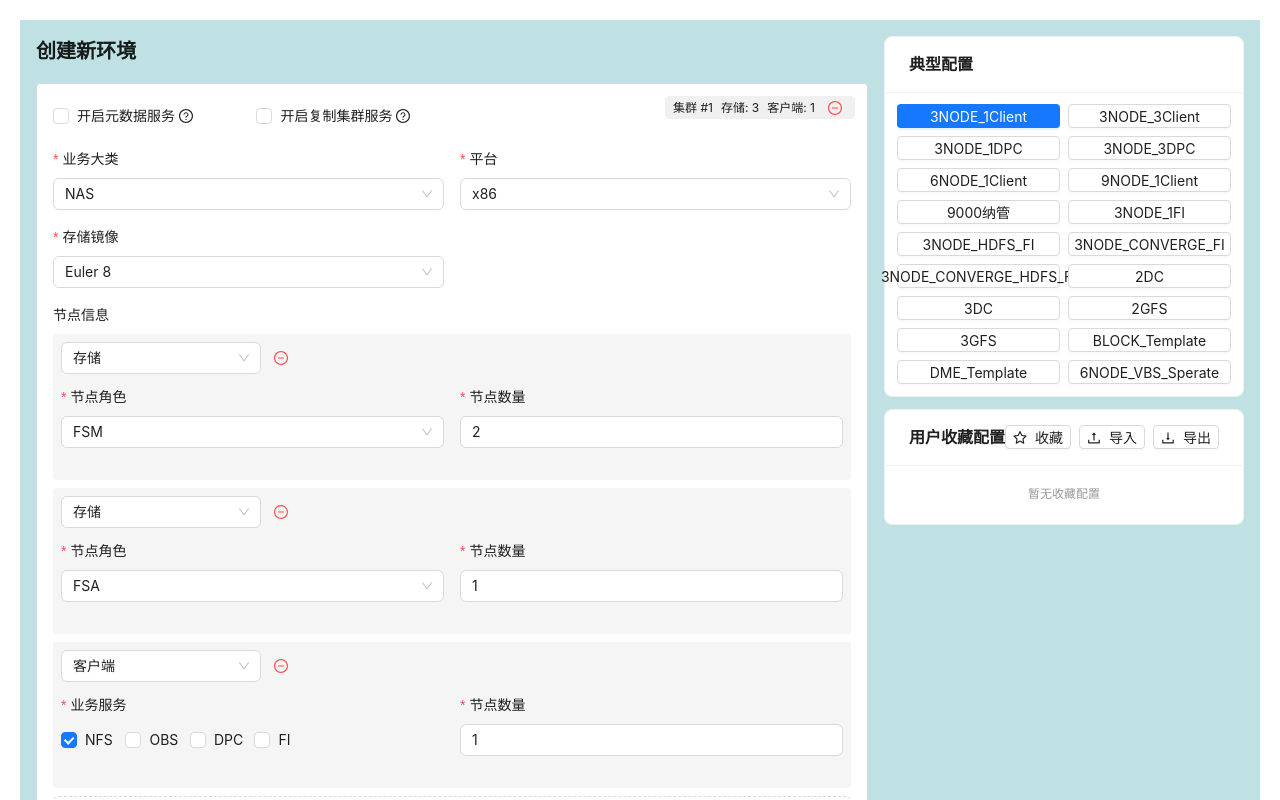
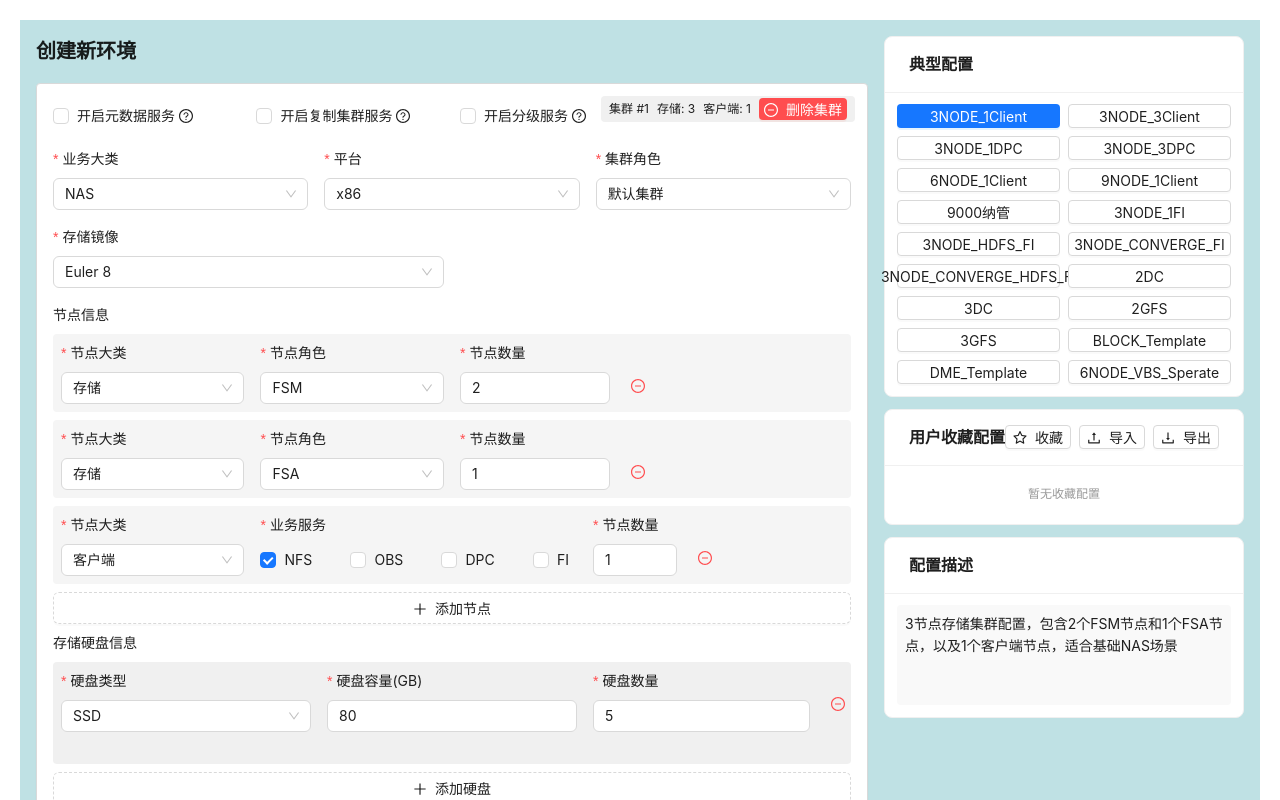
Before and after one commit to zhaoyushuo123/yao_chi, a React (Create React App) app: page / in a window 1280 px wide. Both pictures are taken after a click on the button "3NODE_1Client". Shown: the top 800 px of the page. Built offline with nearby package versions, Linux system fonts and the light colour scheme.

Commit message:
优化表单

```diff
--- a/src/App.js
+++ b/src/App.js
@@ -36,7 +36,20 @@ const EnvironmentCreateForm = () => {
     const [isFavoriteModalVisible, setIsFavoriteModalVisible] = useState(false);
     const [favoriteName, setFavoriteName] = useState('');
     const [showClientImage, setShowClientImage] = useState(false);
+    const [templateDescription, setTemplateDescription] = useState('');
     const inputTimerRef = useRef(null);
+
+    // 模板描述信息
+    const templateDescriptions = {
+        '3NODE_1Client': '3节点存储集群配置，包含2个FSM节点和1个FSA节点，以及1个客户端节点，适合基础NAS场景',
+        'BLOCK_Template': '块存储集群配置，包含3个FSM节点，适合块存储业务场景',
+        'DME_Template': 'DME集群配置，包含2个客户端节点，适合数据管理引擎场景',
+        '6NODE_VBS_Sperate': '6节点VBS分离部署配置，包含2个FSM节点、1个FSA节点和3个VBS节点，适合高性能块存储场景',
+        '2DC': '双数据中心配置，包含2个集群，每个集群3个FSM节点和1个客户端节点，支持数据复制',
+        '3DC': '三数据中心配置，包含3个集群，每个集群3个FSM节点和1个客户端节点，支持数据复制',
+        '2GFS': '双GFS集群配置，包含2个集群，每个集群3个FSM节点和1个客户端节点',
+        '3GFS': '三GFS集群配置，包含3个集群，每个集群3个FSM节点和1个客户端节点'
+    };
 
     // 初始化默认展示一个集群
     useEffect(() => {
@@ -45,6 +58,7 @@ const EnvironmentCreateForm = () => {
                 clusterName: '',
                 businessType: undefined,
                 platform: undefined,
+                clusterRole: '默认集群',
                 storageImage: undefined,
                 clientImage: undefined,
                 nodeInfo: [{
@@ -52,7 +66,8 @@ const EnvironmentCreateForm = () => {
                 }],
                 vbsSeparateDeploy: false,
                 enableMetadata: false,
-                enableReplication: false
+                enableReplication: false,
+                enableTiering: false
             }]
         });
         setClusterCount(1);
@@ -229,6 +244,7 @@ const EnvironmentCreateForm = () => {
             setNodeStats(calculateNodeStats(config.configData));
             message.success(`已应用自定义配置: ${config.configName}`);
             setActiveTemplate(`custom_${config.configName}`);
+            setTemplateDescription('');
         } else {
             let values = {
                 clusterInfo: [],
@@ -241,6 +257,7 @@ const EnvironmentCreateForm = () => {
                         clusterName: '3节点存储集群',
                         businessType: 'nas',
                         platform: 'x86',
+                        clusterRole: '默认集群',
                         storageImage: 'euler8',
                         clientImage: 'ubuntu',
                         nodeInfo: [
@@ -263,6 +280,7 @@ const EnvironmentCreateForm = () => {
                         clusterName: 'BLOCK集群',
                         businessType: 'block',
                         platform: 'x86',
+                        clusterRole: '默认集群',
                         storageImage: 'euler8',
                         nodeInfo: [
                             { nodeType: 'storage', nodeRole: 'fsm', nodeCount: 3 }
@@ -282,6 +300,7 @@ const EnvironmentCreateForm = () => {
                         clusterName: 'DME集群',
                         businessType: 'dme',
                         platform: 'x86',
+                        clusterRole: '默认集群',
                         clientImage: 'euler12',
                         nodeInfo: [
                             { nodeType: 'client', clientServices: ['nfs'], nodeCount: 2 }
@@ -293,6 +312,7 @@ const EnvironmentCreateForm = () => {
                         clusterName: '6节点VBS分离集群',
                         businessType: 'block',
                         platform: 'x86',
+                        clusterRole: '默认集群',
                         storageImage: 'euler8',
                         vbsSeparateDeploy: true,
                         nodeInfo: [
@@ -315,9 +335,11 @@ const EnvironmentCreateForm = () => {
                         clusterName: `2DC集群${i+1}`,
                         businessType: 'nas',
                         platform: 'x86',
+                        clusterRole: i === 0 ? '9000纳管本端集群' : '9000纳管远端集群',
                         storageImage: 'euler8',
                         clientImage: 'ubuntu',
                         enableReplication: true,
+                        enableTiering: true,
                         nodeInfo: [
                             { nodeType: 'storage', nodeRole: 'fsm', nodeCount: 3 },
                             { nodeType: 'client', clientServices: i === 0 ? ['nfs', 'obs', 'dpc', 'fi'] : ['nfs', 'obs', 'dpc'], nodeCount: 1 }
@@ -337,9 +359,11 @@ const EnvironmentCreateForm = () => {
                         clusterName: `3DC集群${i+1}`,
                         businessType: 'nas',
                         platform: 'x86',
+                        clusterRole: i === 0 ? '9000纳管本端集群' : '9000纳管远端集群',
                         storageImage: 'euler8',
                         clientImage: 'ubuntu',
                         enableReplication: true,
+                        enableTiering: true,
                         nodeInfo: [
                             { nodeType: 'storage', nodeRole: 'fsm', nodeCount: 3 },
                             { nodeType: 'client', clientServices: i === 0 ? ['nfs', 'obs', 'dpc', 'fi'] : ['nfs', 'obs', 'dpc'], nodeCount: 1 }
@@ -359,9 +383,11 @@ const EnvironmentCreateForm = () => {
                         clusterName: `2GFS集群${i+1}`,
                         businessType: 'nas',
                         platform: 'x86',
+                        clusterRole: i === 0 ? 'cps本端集群' : '9000纳管远端集群',
                         storageImage: 'euler8',
                         clientImage: 'ubuntu',
                         enableReplication: true,
+                        enableTiering: true,
                         nodeInfo: [
                             { nodeType: 'storage', nodeRole: 'fsm', nodeCount: 3 },
                             { nodeType: 'client', clientServices: i === 0 ? ['nfs', 'obs', 'dpc', 'fi'] : ['nfs', 'obs', 'dpc'], nodeCount: 1 }
@@ -381,9 +407,11 @@ const EnvironmentCreateForm = () => {
                         clusterName: `3GFS集群${i+1}`,
                         businessType: 'nas',
                         platform: 'x86',
+                        clusterRole: i === 0 ? 'cps本端集群' : '9000纳管远端集群',
                         storageImage: 'euler8',
                         clientImage: 'ubuntu',
                         enableReplication: true,
+                        enableTiering: true,
                         nodeInfo: [
                             { nodeType: 'storage', nodeRole: 'fsm', nodeCount: 3 },
                             { nodeType: 'client', clientServices: i === 0 ? ['nfs', 'obs', 'dpc', 'fi'] : ['nfs', 'obs', 'dpc'], nodeCount: 1 }
@@ -406,6 +434,7 @@ const EnvironmentCreateForm = () => {
             setNodeStats(calculateNodeStats(values));
             message.success(`已应用${template}配置模板`);
             setActiveTemplate(template);
+            setTemplateDescription(templateDescriptions[template] || '');
         }
     }, [calculateNodeStats, form]);
 
@@ -512,9 +541,8 @@ const EnvironmentCreateForm = () => {
             <span style={{ marginRight: 8 }}>集群 #{clusterIndex}</span>
             <span style={{ marginRight: 8 }}>存储: {stats.storageCount}</span>
             <span style={{ marginRight: 8 }}>客户端: {stats.clientCount}</span>
-            {onRemove && (
             <Button
-                    type="text"
+                type="primary"
                 danger
                 icon={<MinusCircleOutlined />}
                 onClick={(e) => {
@@ -523,8 +551,9 @@ const EnvironmentCreateForm = () => {
                 }}
                 size="small"
                 style={{ padding: '0 4px', height: 'auto' }}
-                />
-            )}
+            >
+                删除集群
+            </Button>
         </div>
     ));
 
@@ -545,7 +574,7 @@ const EnvironmentCreateForm = () => {
 
         return (
             <Row gutter={16}>
-                <Col span={12}>
+                <Col span={8}>
                     <Form.Item
                         {...nodeRestField}
                         label="节点角色"
@@ -560,7 +589,7 @@ const EnvironmentCreateForm = () => {
                         </Select>
                     </Form.Item>
                 </Col>
-                <Col span={12}>
+                <Col span={8}>
                     <Form.Item
                         {...nodeRestField}
                         label="节点数量"
@@ -632,6 +661,7 @@ const EnvironmentCreateForm = () => {
     ));
 
     // 节点项组件
+    // 节点项组件
     const NodeItem = React.memo(({ nodeName, nodeRestField, nodeTypeOptions, businessType, form, clusterName, onRemove, vbsSeparateDeploy }) => {
         const nodeType = Form.useWatch(['clusterInfo', clusterName, 'nodeInfo', nodeName, 'nodeType'], form);
 
@@ -653,22 +683,112 @@ const EnvironmentCreateForm = () => {
 
         return (
             <div style={{ marginBottom: 8, padding: 8, background: '#f5f5f5', borderRadius: 4 }}>
-                <Space direction="vertical" style={{ width: '100%' }}>
-                    <Space align="baseline" style={{ marginBottom: 4 }}>
+                <Row gutter={16} align="middle">
+                    {/* 节点大类 */}
+                    <Col span={6}>
                         <Form.Item
                             {...nodeRestField}
                             name={[nodeName, 'nodeType']}
                             rules={[{ required: true, message: '请选择节点大类!' }]}
                             style={{ marginBottom: 0 }}
+                            label="节点大类"
+                            labelCol={{ span: 24 }}
                         >
                             <Select
                                 placeholder="选择节点大类"
-                                style={{ width: 200 }}
+                                style={{ width: '100%' }}
                                 onChange={resetNodeFields}
                             >
                                 {nodeTypeOptions}
                             </Select>
                         </Form.Item>
+                    </Col>
+
+                    {nodeType === 'storage' && (
+                        <>
+                            {/* 存储节点角色 */}
+                            <Col span={6}>
+                                <Form.Item
+                                    {...nodeRestField}
+                                    name={[nodeName, 'nodeRole']}
+                                    rules={[{ required: true, message: '请选择节点角色!' }]}
+                                    style={{ marginBottom: 0 }}
+                                    label="节点角色"
+                                    labelCol={{ span: 24 }}
+                                >
+                                    <Select placeholder="选择节点角色">
+                                        {getNodeRoleOptions(businessType, vbsSeparateDeploy)}
+                                    </Select>
+                                </Form.Item>
+                            </Col>
+                            {/* 存储节点数量 */}
+                            <Col span={5}>
+                                <Form.Item
+                                    {...nodeRestField}
+                                    name={[nodeName, 'nodeCount']}
+                                    rules={[{ required: true, message: '请输入节点数量!' }]}
+                                    style={{ marginBottom: 0 }}
+                                    label="节点数量"
+                                    labelCol={{ span: 24 }}
+                                >
+                                    <InputNumber
+                                        placeholder="数量"
+                                        style={{ width: '100%' }}
+                                        min={1}
+                                        max={100}
+                                    />
+                                </Form.Item>
+                            </Col>
+                        </>
+                    )}
+
+                    {nodeType === 'client' && (
+                        <>
+                            {/* 客户端服务选择 - 优化布局 */}
+                            <Col span={10}>
+                                <Form.Item
+                                    {...nodeRestField}
+                                    name={[nodeName, 'clientServices']}
+                                    rules={[{ required: true, message: '请选择业务服务!' }]}
+                                    style={{ marginBottom: 0 }}
+                                    label="业务服务"
+                                    labelCol={{ span: 24 }}
+                                >
+                                    <Checkbox.Group
+                                        options={[
+                                            { label: 'NFS', value: 'nfs' },
+                                            { label: 'OBS', value: 'obs' },
+                                            { label: 'DPC', value: 'dpc' },
+                                            { label: 'FI', value: 'fi' }
+                                        ]}
+                                        style={{ display: 'flex', justifyContent: 'space-between' }}
+                                    />
+                                </Form.Item>
+                            </Col>
+                            {/* 客户端节点数量 - 与存储节点数量对齐 */}
+                            <Col span={3}>
+                                <Form.Item
+                                    {...nodeRestField}
+                                    name={[nodeName, 'nodeCount']}
+                                    rules={[{ required: true, message: '请输入节点数量!' }]}
+                                    style={{ marginBottom: 0 }}
+                                    label="节点数量"
+                                    labelCol={{ span: 24 }}
+                                >
+                                    <InputNumber
+                                        placeholder="数量"
+                                        style={{ width: '100%' }}
+                                        min={1}
+                                        max={100}
+                                    />
+                                </Form.Item>
+                            </Col>
+                        </>
+                    )}
+
+                    {/* 删除按钮 */}
+                    <Col span={2}>
+                        <Form.Item style={{ marginBottom: 0 }}>
                             <Button
                                 type="text"
                                 danger
@@ -678,21 +798,11 @@ const EnvironmentCreateForm = () => {
                                     onRemove();
                                 }}
                                 size="small"
+                                style={{ marginTop: 24 }}
                             />
-                    </Space>
-
-                    {nodeType === 'storage' && (
-                        <StorageNodeConfig
-                            nodeName={nodeName}
-                            nodeRestField={nodeRestField}
-                            businessType={businessType}
-                            vbsSeparateDeploy={vbsSeparateDeploy}
-                            form={form}
-                            clusterName={clusterName}
-                        />
-                    )}
-                    {nodeType === 'client' && <ClientNodeConfig nodeName={nodeName} nodeRestField={nodeRestField} />}
-                </Space>
+                        </Form.Item>
+                    </Col>
+                </Row>
             </div>
         );
     });
@@ -865,12 +975,27 @@ const EnvironmentCreateForm = () => {
                                     </Checkbox>
                                 </Form.Item>
                             </Col>
+                            <Col span={6}>
+                                <Form.Item
+                                    {...restField}
+                                    name={[name, 'enableTiering']}
+                                    style={{ marginBottom: 8 }}
+                                    valuePropName="checked"
+                                >
+                                    <Checkbox>
+                                        开启分级服务
+                                        <Tooltip title="开启分级服务需要额外的存储空间">
+                                            <QuestionCircleOutlined style={{ marginLeft: 4 }} />
+                                        </Tooltip>
+                                    </Checkbox>
+                                </Form.Item>
+                            </Col>
                         </>
                     )}
                 </Row>
 
                 <Row gutter={16} style={{ marginBottom: 8 }}>
-                    <Col span={12}>
+                    <Col span={8}>
                         <Form.Item
                             {...restField}
                             label="业务大类"
@@ -885,7 +1010,7 @@ const EnvironmentCreateForm = () => {
                             </Select>
                         </Form.Item>
                     </Col>
-                    <Col span={12}>
+                    <Col span={8}>
                         <Form.Item
                             {...restField}
                             label="平台"
@@ -896,6 +1021,22 @@ const EnvironmentCreateForm = () => {
                             <Select placeholder="请选择平台">
                                 <Option value="x86">x86</Option>
                                 <Option value="arm">ARM</Option>
+                            </Select>
+                        </Form.Item>
+                    </Col>
+                    <Col span={8}>
+                        <Form.Item
+                            {...restField}
+                            label="集群角色"
+                            name={[name, 'clusterRole']}
+                            rules={[{ required: true, message: '请选择集群角色!' }]}
+                            style={{ marginBottom: 8 }}
+                        >
+                            <Select placeholder="请选择集群角色">
+                                <Option value="默认集群">默认集群</Option>
+                                <Option value="9000纳管本端集群">9000纳管本端集群</Option>
+                                <Option value="9000纳管远端集群">9000纳管远端集群</Option>
+                                <Option value="cps本端集群">cps本端集群</Option>
                             </Select>
                         </Form.Item>
                     </Col>
@@ -1084,6 +1225,7 @@ const EnvironmentCreateForm = () => {
         const vbsSeparateDeploy = Form.useWatch(['clusterInfo', name, 'vbsSeparateDeploy'], form);
         const enableMetadata = Form.useWatch(['clusterInfo', name, 'enableMetadata'], form);
         const enableReplication = Form.useWatch(['clusterInfo', name, 'enableReplication'], form);
+        const enableTiering = Form.useWatch(['clusterInfo', name, 'enableTiering'], form);
 
         const hasStorageNode = useMemo(() => {
             const nodeInfo = form.getFieldValue(['clusterInfo', name, 'nodeInfo']);
@@ -1150,8 +1292,8 @@ const EnvironmentCreateForm = () => {
                                           removeFavorite
                                       }) => {
         return (
-            <>
-                <Card title="典型配置" style={{ marginBottom: 12 }} bodyStyle={{ padding: 12 }}>
+            <div style={{ display: 'flex', flexDirection: 'column', gap: 12 }}>
+                <Card title="典型配置" bodyStyle={{ padding: 12 }}>
                     <Row gutter={[8, 8]}>
                         {templateButtons.map(template => (
                             <Col span={12} key={template}>
@@ -1170,7 +1312,6 @@ const EnvironmentCreateForm = () => {
 
                 <Card
                     title="用户收藏配置"
-                    style={{ marginBottom: 0 }}
                     bodyStyle={{ padding: 12 }}
                     extra={
                         <Space size="small">
@@ -1250,7 +1391,13 @@ const EnvironmentCreateForm = () => {
                         </Space>
                     )}
                 </Card>
-            </>
+
+                <Card title="配置描述" bodyStyle={{ padding: 12 }}>
+                    <div style={{ minHeight: 100, padding: 8, background: '#f9f9f9', borderRadius: 4 }}>
+                        {templateDescription || '请选择典型配置查看详细描述'}
+                    </div>
+                </Card>
+            </div>
         );
     });
 
@@ -1292,12 +1439,14 @@ const EnvironmentCreateForm = () => {
                                                 clusterName: '',
                                                 businessType: undefined,
                                                 platform: undefined,
+                                                clusterRole: '默认集群',
                                                 storageImage: undefined,
                                                 clientImage: undefined,
                                                 nodeInfo: [{ nodeType: undefined }],
                                                 vbsSeparateDeploy: false,
                                                 enableMetadata: false,
-                                                enableReplication: false
+                                                enableReplication: false,
+                                                enableTiering: false
                                             });
                                             setClusterCount(clusterCount + 1);
                                         }}
```
Lines whose indentation alone changed are shown as unchanged.
